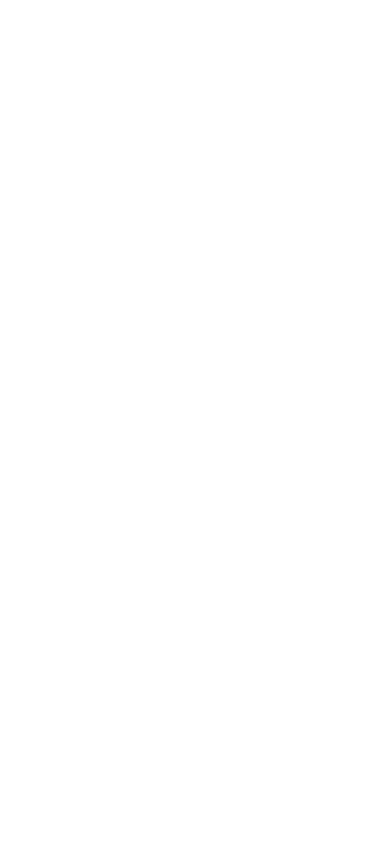
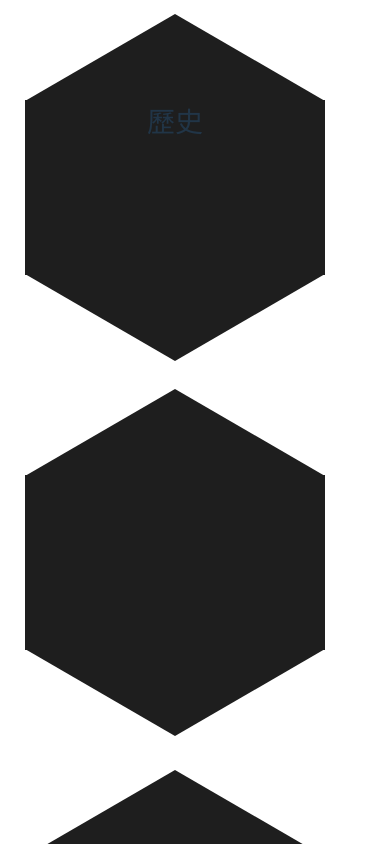
Before and after one commit to krisinc/w-day, a Vue app: page /quest in a window 390 px wide. Shown: the top 844 px of the page. Built offline with nearby package versions, Linux system fonts and the light colour scheme.

Commit message:
add quiz

```diff
--- a/src/pages/Quest/index.vue
+++ b/src/pages/Quest/index.vue
@@ -1,6 +1,22 @@
 <template>
   <div id="Quest">
-
+    <section>
+      <ul>
+        <li v-for="(item, index) in quizItems" :key="index">
+          <div class="hexagon">
+            {{ item.title }}
+          </div>
+        </li>
+        <li><div class="hexagon"></div></li>
+        <li><div class="hexagon"></div></li>
+      </ul>
+    </section>
+    <section>
+      <ul>
+        <li><div class="hexagon"></div></li>
+        <li><div class="hexagon"></div></li>
+      </ul>
+    </section>
     <el-dialog
       v-model="dialogVisible"
       :title="currentQuiz.title"
@@ -10,9 +26,7 @@
       <span>{{ currentQuiz.content }}</span>
       <template #footer>
         <div class="dialog-footer">
-          <el-button type="primary" @click="showAnswer = true">
-            Tell me why.
-          </el-button>
+          <el-button type="primary" @click="showAnswer = true"> Tell me why. </el-button>
         </div>
       </template>
     </el-dialog>
@@ -20,22 +34,23 @@
 </template>
 
 <script setup>
-import { ref, onMounted } from 'vue'
+import { ref, onMounted } from "vue"
 
 const quizItems = ref([
   {
-    title: '歷史',
-    content: '古巴比倫王頒布了漢摩拉比法典，刻在黑色的玄武岩，所以請問愛在西元前是指西元前幾年？',
-    answer: '西元前1699年，2001年發布范特西專輯，故應用2001年-3700年。'
-  }
+    title: "歷史",
+    content:
+      "古巴比倫王頒布了漢摩拉比法典，刻在黑色的玄武岩，所以請問愛在西元前是指西元前幾年？",
+    answer: "西元前1699年，2001年發布范特西專輯，故應用2001年-3700年。",
+  },
 ])
 
 const dialogVisible = ref(false)
 const showAnswer = ref(false)
 const currentQuiz = ref({
-  title: '',
-  content: '',
-  answer: ''
+  title: "",
+  content: "",
+  answer: "",
 })
 
 const handleClose = () => {
@@ -49,6 +64,99 @@
 </script>
 
 <style scoped lang="scss">
-@import url('https://fonts.googleapis.com/css?family=Lobster');
-
+@import url("https://fonts.googleapis.com/css?family=Lobster");
+.hexagon {
+  width: 250px;
+  height: 138px;
+  background: #1e1e1e;
+  position: relative;
+  overflow: visible;
+  box-sizing: border-box;
+  display: flex;
+  justify-content: center;
+  align-items: center;
+  font-size: 28px;
+}
+.hexagon:before {
+  content: "";
+  position: absolute;
+  left: 0;
+  width: 0;
+  height: 0;
+  top: -78px;
+  border-left: 125px solid transparent;
+  border-right: 125px solid transparent;
+  border-bottom: 78px solid #1e1e1e;
+}
+.hexagon:after {
+  content: "";
+  position: absolute;
+  left: 0;
+  width: 0;
+  height: 0;
+  bottom: -78px;
+  border-left: 125px solid transparent;
+  border-right: 125px solid transparent;
+  border-top: 78px solid #1e1e1e;
+}
+section {
+  padding: 100px 0 0 0;
+  display: block;
+  text-align: center;
+  margin: 0 auto;
+}
+ul {
+  padding: 0;
+  margin-top: 0px;
+  margin-bottom: 0px;
+  margin-left: 10px;
+  list-style: none;
+  display: inline-block;
+}
+ul li {
+  float: left;
+  margin: 0;
+  padding: 0 15px;
+}
+@media (max-width: 980px) {
+  .hexagon {
+    width: 200px;
+    height: 115px;
+    padding: 0;
+  }
+  .hexagon::before {
+    top: -68px;
+    border-left: 100px solid transparent;
+    border-right: 100px solid transparent;
+    border-bottom: 68px solid #1e1e1e;
+  }
+  .hexagon::after {
+    bottom: -68px;
+    border-left: 100px solid transparent;
+    border-right: 100px solid transparent;
+    border-top: 68px solid #1e1e1e;
+  }
+}
+@media (max-width: 767px) {
+  .hexagon {
+    width: 300px;
+    height: 175px;
+    display: inline-block;
+  }
+  .hexagon::before {
+    top: -86px;
+    border-left: 150px solid transparent;
+    border-right: 150px solid transparent;
+    border-bottom: 87px solid #1e1e1e;
+  }
+  .hexagon::after {
+    bottom: -86px;
+    border-left: 150px solid transparent;
+    border-right: 150px solid transparent;
+    border-top: 87px solid #1e1e1e;
+  }
+  ul li {
+    margin-bottom: 200px;
+  }
+}
 </style>
```
